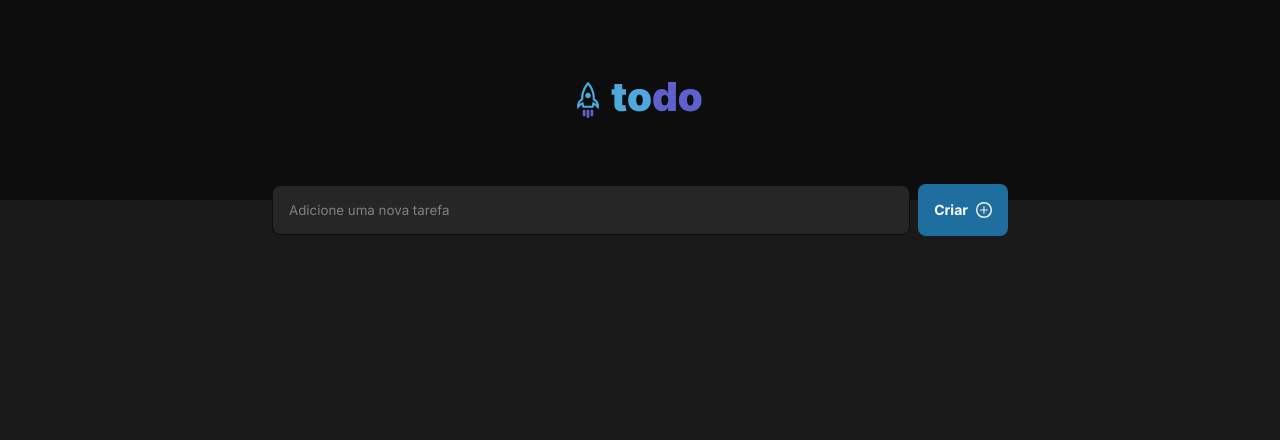
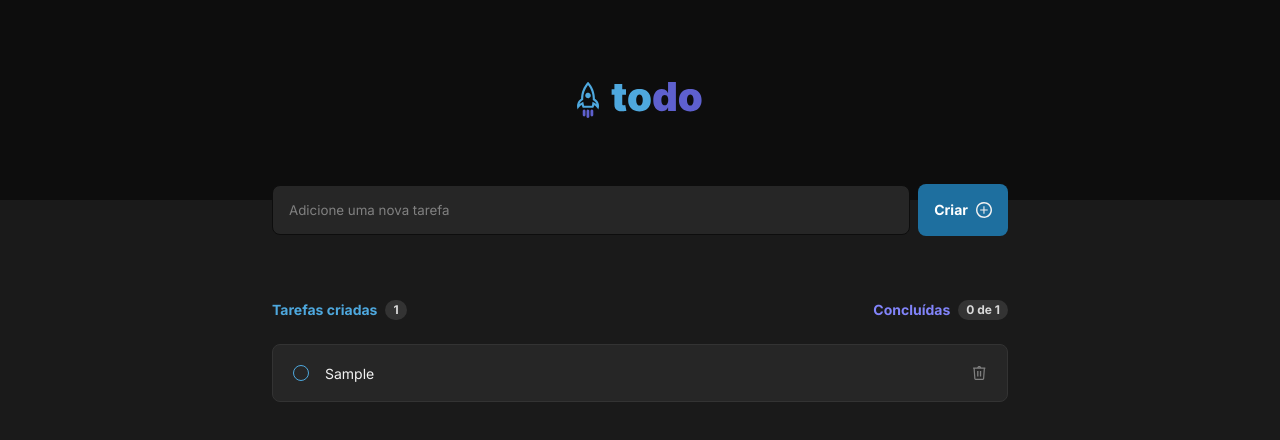
Before and after one commit to zMatheusPro/todo-web, a React (Vite) app: page / in a window 1280 px wide. Both pictures are taken after typing "Sample" into the empty fields and a click on the button "Criar". Shown: the top 440 px of the page. Built offline with nearby package versions, Linux system fonts and the light colour scheme.

Commit message:
Add tasks

```diff
--- a/index.html
+++ b/index.html
@@ -10,7 +10,7 @@
     <title>ToDo Web</title>
 
     <link
-      href="https://fonts.googleapis.com/css2?family=Inter:wght@400;500;600;700&display=swap"
+      href="https://fonts.googleapis.com/css2?family=Inter:wght@400;700&display=swap"
       rel="stylesheet"
     />
   </head>
--- /dev/null
+++ b/src/components/Task/Task.module.css
@@ -0,0 +1,87 @@
+.container {
+  display: flex;
+  align-items: center;
+
+  width: 100%;
+  gap: 0.75rem;
+  padding: 1rem;
+
+  background-color: var(--gray-500);
+  border: 1px solid var(--gray-400);
+  border-radius: 0.5rem;
+}
+
+.checkbox {
+  display: flex;
+  align-items: center;
+  justify-content: center;
+
+  width: 1.5rem;
+  height: 1.5rem;
+  border: none;
+  background: none;
+  border-radius: 999px;
+
+  cursor: pointer;
+}
+
+.checkbox span {
+  display: flex;
+  align-items: center;
+  justify-content: center;
+
+  width: 1rem;
+  height: 1rem;
+
+  background-color: var(--gray-500);
+  border: 1px solid var(--blue);
+  border-radius: 999px;
+}
+
+.checkbox span:not(.active):hover {
+  border-color: var(--blue-dark);
+  background: rgba(var(--blue-dark-rgb), 0.2);
+}
+
+.checkbox span.active {
+  color: var(--gray-100);
+  font-size: 0.5rem;
+  background-color: var(--purple-dark);
+  border-color: var(--purple-dark);
+}
+
+.checkbox span.active:hover {
+  background-color: var(--purple);
+  border-color: var(--purple);
+}
+
+.taskText {
+  flex: 1;
+  font-size: 0.875rem;
+  font-weight: 400;
+  color: var(--gray-100);
+}
+
+.deleteTask {
+  display: flex;
+  align-items: center;
+  justify-content: center;
+
+  width: 1.5rem;
+  height: 1.5rem;
+  position: relative;
+  margin-left: auto;
+
+  color: var(--gray-300);
+  background: transparent;
+  border: none;
+  border-radius: 0.25rem;
+
+  cursor: pointer;
+  transition: all 0.2s ease-in-out;
+}
+
+.deleteTask:hover {
+  background-color: var(--gray-400);
+  color: var(--danger);
+}
--- /dev/null
+++ b/src/components/Task/index.tsx
@@ -0,0 +1,62 @@
+import styles from "./Task.module.css";
+
+interface ITaskProps {
+  id: string;
+  task: string;
+  isCompleted: boolean;
+  createdAt: Date;
+  completedAt?: Date;
+
+  handleChangeTaskStatus: (id: string) => void;
+  handleDeleteTask: (id: string) => void;
+}
+
+export function Task({
+  id,
+  handleChangeTaskStatus,
+  task,
+  isCompleted,
+  handleDeleteTask,
+}: ITaskProps) {
+  return (
+    <div className={styles.container}>
+      <button
+        onClick={() => handleChangeTaskStatus(id)}
+        className={styles.checkbox}
+      >
+        <span
+          className={isCompleted ? styles.active : ""}
+          dangerouslySetInnerHTML={{ __html: isCompleted ? "✓" : "" }}
+        />
+      </button>
+      <p className={styles.taskText}>{task}</p>
+      <button
+        className={styles.deleteTask}
+        onClick={() => {
+          handleDeleteTask(id);
+        }}
+      >
+        <svg
+          width="24"
+          height="24"
+          viewBox="0 0 24 24"
+          fill="none"
+          xmlns="http://www.w3.org/2000/svg"
+        >
+          <path
+            d="M14.2021 9.98548H12.8716V15.5073H14.2021V9.98548Z"
+            fill="currentColor"
+          />
+          <path
+            d="M11.4624 9.98548H10.1318V15.5073H11.4624V9.98548Z"
+            fill="currentColor"
+          />
+          <path
+            d="M18.478 7.16712C18.4754 7.03061 18.4295 6.89846 18.3469 6.78975C18.2642 6.68104 18.1492 6.6014 18.0184 6.56232C17.9596 6.53782 17.8974 6.52252 17.8339 6.51696H14.2868C14.1525 6.07791 13.8808 5.69355 13.5117 5.42047C13.1426 5.14739 12.6956 5 12.2365 5C11.7774 5 11.3304 5.14739 10.9613 5.42047C10.5922 5.69355 10.3205 6.07791 10.1862 6.51696H6.63911C6.58068 6.51814 6.52269 6.52729 6.46674 6.54418H6.45162C6.31318 6.58701 6.19334 6.67547 6.11163 6.79515C6.02992 6.91483 5.99117 7.05866 6.00169 7.20319C6.01222 7.34771 6.0714 7.48441 6.16958 7.59099C6.26776 7.69757 6.39916 7.76774 6.54234 7.79006L7.25298 17.5334C7.26382 17.9127 7.41693 18.2741 7.68191 18.5458C7.94688 18.8175 8.30435 18.9797 8.68332 19H15.7867C16.1662 18.9804 16.5244 18.8186 16.79 18.5468C17.0556 18.2751 17.2092 17.9132 17.22 17.5334L17.9277 7.79914C18.0802 7.77797 18.22 7.70232 18.3212 7.58615C18.4223 7.46999 18.478 7.32116 18.478 7.16712ZM12.2365 6.21456C12.3661 6.21458 12.4943 6.24146 12.6129 6.29351C12.7316 6.34556 12.8382 6.42164 12.926 6.51696H11.547C11.6346 6.42135 11.7411 6.34507 11.8599 6.29299C11.9786 6.24092 12.1069 6.21421 12.2365 6.21456ZM15.7867 17.7904H8.68332C8.60168 17.7904 8.47467 17.6573 8.45955 17.4457L7.75798 7.81123H16.715L16.0135 17.4457C15.9984 17.6573 15.8714 17.7904 15.7867 17.7904Z"
+            fill="currentColor"
+          />
+        </svg>
+      </button>
+    </div>
+  );
+}
--- a/src/components/TaskBar/index.tsx
+++ b/src/components/TaskBar/index.tsx
@@ -1,7 +1,11 @@
 import { useState } from "react";
 import styles from "./TaskBar.module.css";
 
-export function TaskBar() {
+interface ITaskBarProps {
+  handleAddTask: (task: string) => void;
+}
+
+export function TaskBar({ handleAddTask }: ITaskBarProps) {
   const [task, setTask] = useState("");
 
   const handleChangeTask = (event: React.ChangeEvent<HTMLInputElement>) => {
@@ -15,8 +19,7 @@ export function TaskBar() {
       return;
     }
 
-    console.log(task);
-
+    handleAddTask(task);
     setTask("");
   };
 
--- a/src/pages/home/home.module.css
+++ b/src/pages/home/home.module.css
@@ -1,3 +1,47 @@
 .container {
-  /* ... */
+  margin-bottom: 3rem;
 }
+
+.tasksContainer {
+  display: flex;
+  flex-direction: column;
+  gap: 1.5rem;
+
+  width: 100%;
+  margin-top: 4rem;
+}
+
+.taskHeader {
+  display: flex;
+  align-items: center;
+  justify-content: space-between;
+  gap: 0.5rem;
+}
+
+.taskHeader .taskHeaderTitle {
+  display: inline-flex;
+  gap: 0.5rem;
+
+  font-size: 0.875rem;
+  font-weight: 700;
+  color: var(--purple);
+}
+
+.taskHeader .taskHeaderTitle:first-child {
+  color: var(--blue);
+}
+
+.taskHeader .taskHeaderTitle span {
+  font-size: 0.75rem;
+  font-weight: 700;
+  color: var(--gray-200);
+  background-color: var(--gray-400);
+  padding: 0.125rem 0.5rem;
+  border-radius: 999px;
+}
+
+.taskList {
+  display: flex;
+  flex-direction: column;
+  gap: 1rem;
+}
--- a/src/pages/home/index.tsx
+++ b/src/pages/home/index.tsx
@@ -1,5 +1,6 @@
 import { useState } from "react";
 import { Header } from "../../components/Header";
+import { Task } from "../../components/Task";
 import { TaskBar } from "../../components/TaskBar";
 import styles from "./home.module.css";
 
@@ -8,16 +9,84 @@ interface Task {
   task: string;
   isCompleted: boolean;
   createdAt: Date;
-  completedAt: Date;
+  completedAt?: Date;
 }
 
 export function HomePage() {
   const [tasks, setTasks] = useState<Task[]>([]);
 
+  const completedTasks = tasks.filter((task) => task.isCompleted);
+
+  const handleChangeTaskStatus = (id: string) => {
+    setTasks((oldTasks) => {
+      return oldTasks.map((task) => {
+        if (task.id === id) {
+          return {
+            ...task,
+            isCompleted: !task.isCompleted,
+            completedAt: new Date(),
+          };
+        }
+
+        return task;
+      });
+    });
+  };
+
+  const handleDeleteTask = (id: string) => {
+    setTasks((oldTasks) => {
+      return oldTasks.filter((task) => task.id !== id);
+    });
+  };
+
+  const handleAddTask = (task: string) => {
+    setTasks((oldTasks) => {
+      return [
+        ...oldTasks,
+        {
+          id: String(new Date().getTime()),
+          task,
+          isCompleted: false,
+          createdAt: new Date(),
+        },
+      ];
+    });
+  };
+
   return (
     <div className={styles.container}>
       <Header />
-      <TaskBar />
+      <TaskBar handleAddTask={handleAddTask} />
+      <div className="maxContainer">
+        <div className={styles.tasksContainer}>
+          <div className={styles.taskHeader}>
+            <h2 className={styles.taskHeaderTitle}>
+              Tarefas criadas
+              <span>{tasks.length}</span>
+            </h2>
+
+            <h2 className={styles.taskHeaderTitle}>
+              Concluídas
+              <span>
+                {tasks.length > 0
+                  ? `${completedTasks.length} de ${tasks.length}`
+                  : 0}
+              </span>
+            </h2>
+          </div>
+
+          <div className={styles.taskList}>
+            {tasks.map((task) => (
+              <Task
+                key={task.id}
+                {...task}
+                handleDeleteTask={handleDeleteTask}
+                handleChangeTaskStatus={handleChangeTaskStatus}
+              />
+            ))}
+          </div>
+        </div>
+      </div>
     </div>
   );
 }
--- a/src/styles/global.css
+++ b/src/styles/global.css
@@ -7,12 +7,14 @@
   --gray-500: #262626;
   --gray-600: #1a1a1a;
   --gray-700: #0d0d0d;
+  --danger: #e25858;
 
   /* Product Color */
   --purple: #8284fa;
   --purple-dark: #5e60ce;
   --blue: #4ea8de;
   --blue-dark: #1e6f9f;
+  --blue-dark-rgb: 30, 111, 159;
 }
 
 * {
@@ -39,15 +41,3 @@ body {
     margin: 0 1rem;
   }
 }
-
-@media screen and (max-width: 1080px) {
-  html {
-    font-size: 93.75%;
-  }
-}
-
-@media screen and (max-width: 720px) {
-  html {
-    font-size: 87.5%;
-  }
-}
```
